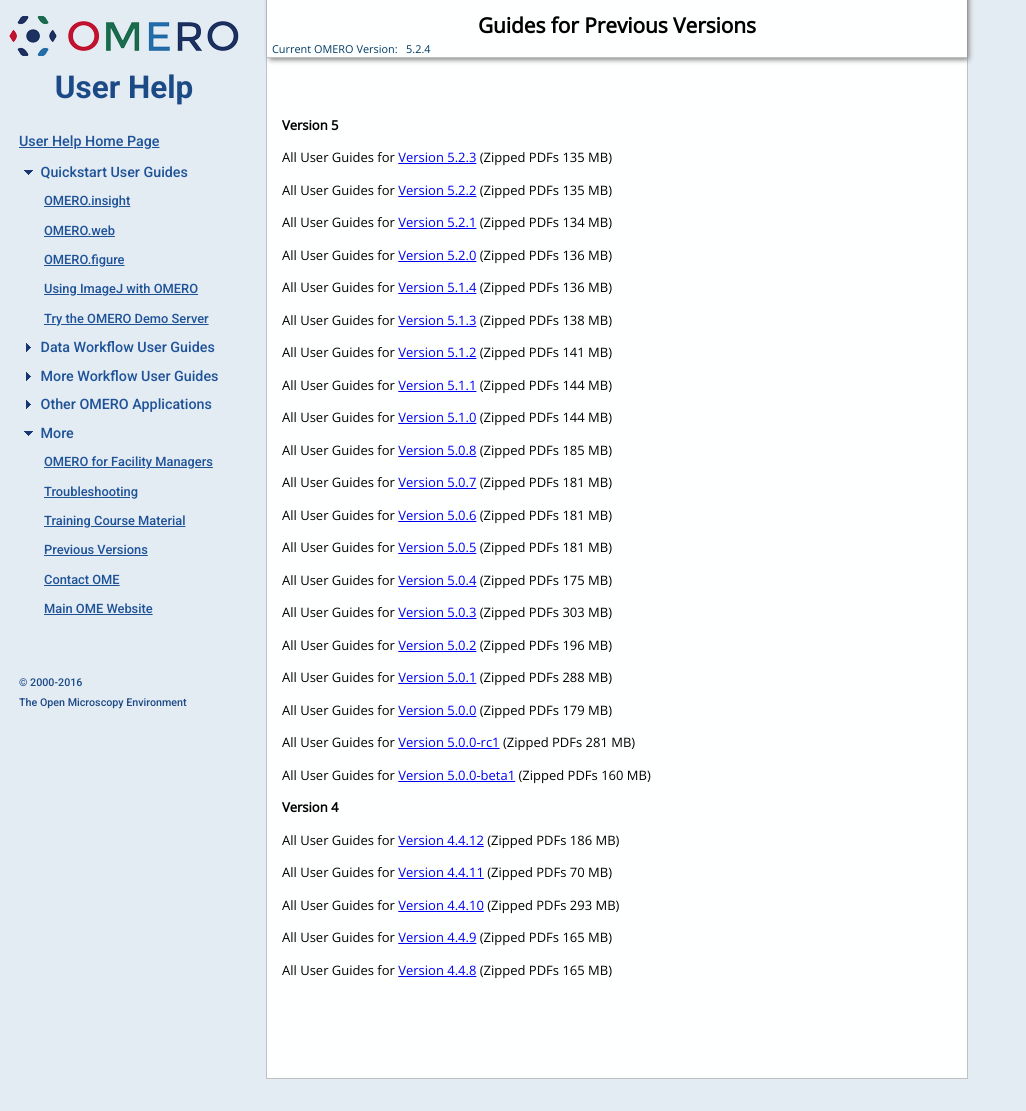
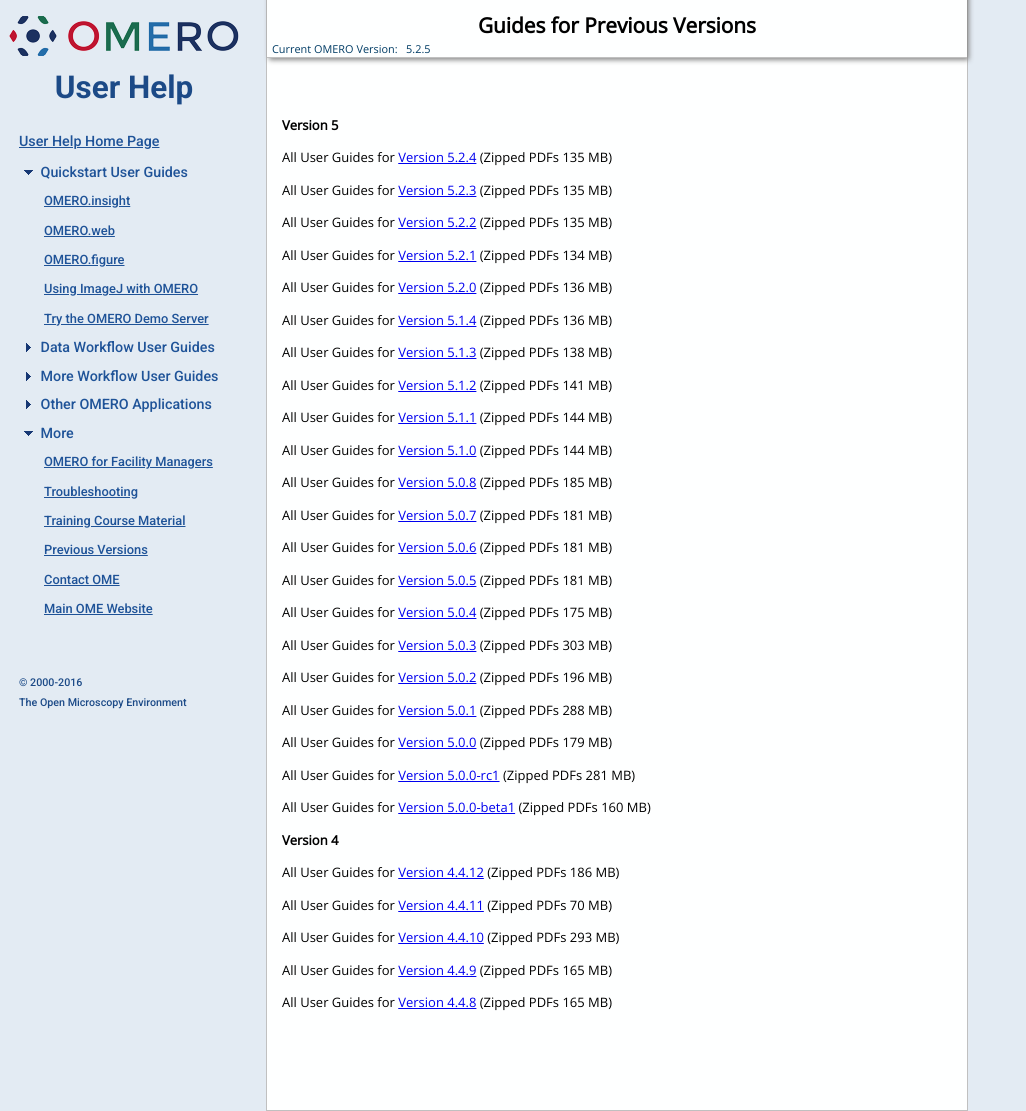
Before and after one commit to snoopycrimecop/ome-help, a Jekyll site: the page built from previous.html, in a window 1280 px wide and 1111 px high. Shown: the whole window, without its empty margins (0-1026 px from the left). Built offline with Jekyll 4.4.1, drawn with Linux system fonts in a browser that asks for light colours; Markdown is read by kramdown in place of the engine named in the settings.

Commit message:
Updating version numbers and ZIPs to 5.2.5 for release

```diff
--- a/_layouts/default.html
+++ b/_layouts/default.html
@@ -158,7 +158,7 @@
                         <h1>{{ page.title }}</h1>
 
                         {% for yes in page.version %}
-                        <div class="version-flag">Current OMERO Version:&nbsp;&nbsp;&nbsp;5.2.4</div>
+                        <div class="version-flag">Current OMERO Version:&nbsp;&nbsp;&nbsp;5.2.5</div>
                         {% endfor %}
 
 
--- a/index.html
+++ b/index.html
@@ -13,7 +13,7 @@
 
 <p>The <a href="resources.html">Training Course Material</a> page contains links to material for printing out and using in training sessions, ZIP archives of the PDFs for all the current versions, customised versions of some of the Guides and other resources such as  Omnigraffle&reg; and Word&reg; files.</p>
 
-<p>The current release version of OMERO.insight is 5.2.4. You can tell what version of OMERO you are using by looking at the login screen, or selecting <span class="bold">About OMERO.insight</span> from the Help menu in OMERO.insight.</p>
+<p>The current release version of OMERO.insight is 5.2.5. You can tell what version of OMERO you are using by looking at the login screen, or selecting <span class="bold">About OMERO.insight</span> from the Help menu in OMERO.insight.</p>
 
 <p><img src="images/indexVersion.jpg" alt="OMERO.insight Version" style="width: 80%;"/></p>
 
--- a/previous.html
+++ b/previous.html
@@ -11,6 +11,8 @@
 </div> <!-- end #line-block -->
 
 <h3>Version 5</h3>
+
+<p>All User Guides for <a href="http://downloads.openmicroscopy.org/help/archives/OMERO_User_Guides_5_2_4.zip">Version 5.2.4</a> (Zipped PDFs 135 MB)</p>
 
 <p>All User Guides for <a href="http://downloads.openmicroscopy.org/help/archives/OMERO_User_Guides_5_2_3.zip">Version 5.2.3</a> (Zipped PDFs 135 MB)</p>
 
--- a/resources.html
+++ b/resources.html
@@ -24,7 +24,7 @@
 
 <ul>
 
-<li>All User Guides for <a href="http://downloads.openmicroscopy.org/help/archives/OMERO_User_Guides_5_2_4.zip">Version 5.2.4</a> (Zipped PDFs 138 MB)</li>
+<li>All User Guides for <a href="http://downloads.openmicroscopy.org/help/archives/OMERO_User_Guides_5_2_5.zip">Version 5.2.5</a> (Zipped PDFs 138 MB)</li>
 <br/>
 
 </ul>
```
